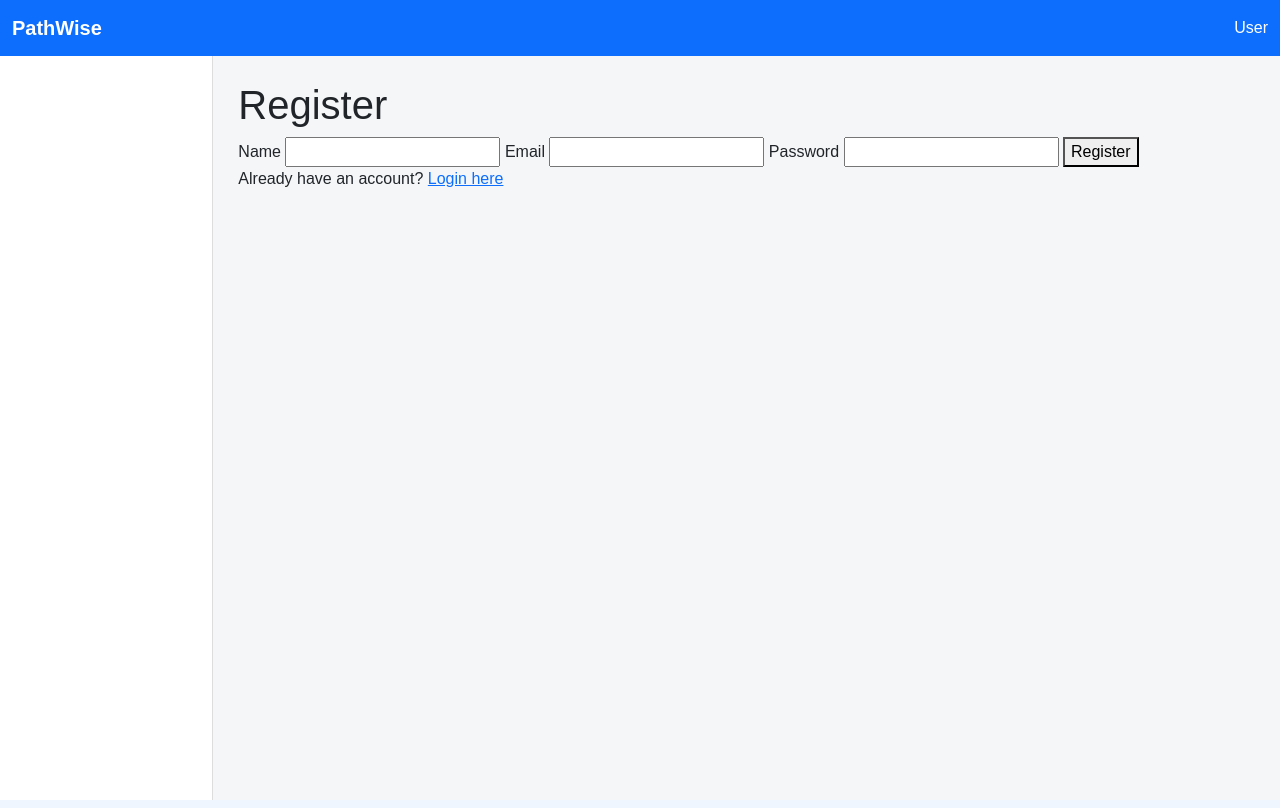
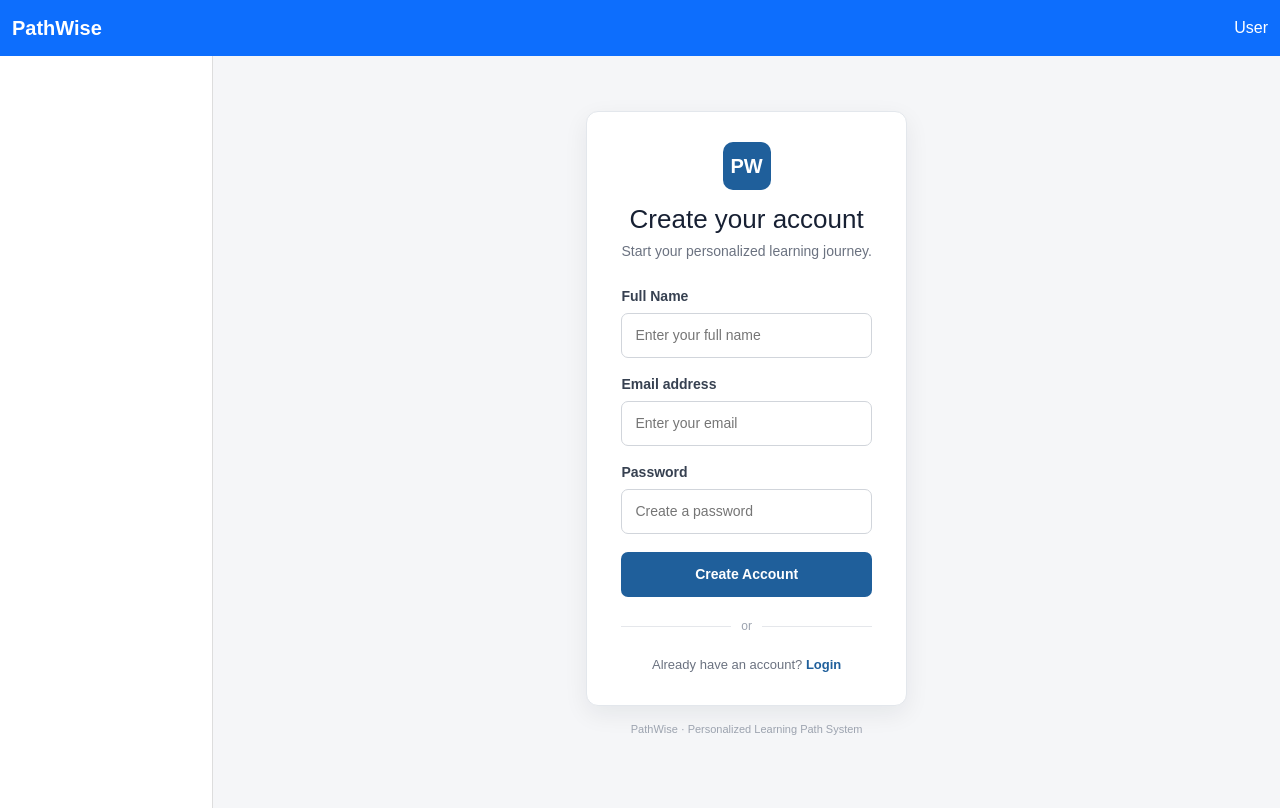
Before and after one commit to ishaanmishra0007-dev/Pathwise, a Flask app: template project/templates/register.html in a window 1280 px wide. Run offline with Flask 3, Linux system fonts and the light colour scheme; the template is opened without the code that fills it, so the values that code supplies are empty.

Commit message:
Improve student registration and career selection pages

```diff
--- a/project/templates/register.html
+++ b/project/templates/register.html
@@ -1,30 +1,241 @@
 {% extends "base.html" %}
 
+{% block title %}Sign Up | PathWise{% endblock %}
+
 {% block content %}
-<h1>Register</h1>
 
-{% with messages = get_flashed_messages(with_categories=true) %}
-  {% if messages %}
-    {% for category, message in messages %}
-      <p class="flash flash-{{ category }}">{{ message }}</p>
-    {% endfor %}
-  {% endif %}
-{% endwith %}
+<style>
+    .signup-page {
+        min-height: calc(100vh - 115px);
+        display: flex;
+        align-items: center;
+        justify-content: center;
+        padding: 30px 20px;
+    }
 
-<form method="POST" action="{{ url_for('main.register') }}">
-    <label for="name">Name</label>
-    <input type="text" name="name" id="name" required>
+    .signup-card {
+        width: 100%;
+        max-width: 390px;
+        background: #ffffff;
+        border: 1px solid #e3e7ec;
+        border-radius: 12px;
+        padding: 30px 34px;
+        box-shadow: 0 8px 25px rgba(15, 23, 42, 0.07);
+    }
 
-    <label for="email">Email</label>
-    <input type="email" name="email" id="email" required>
+    .signup-header {
+        text-align: center;
+        margin-bottom: 24px;
+    }
 
-    <label for="password">Password</label>
-    <input type="password" name="password" id="password" required>
+    .brand-mark {
+        width: 48px;
+        height: 48px;
+        margin: 0 auto 14px;
+        border-radius: 10px;
+        background: #1f5f9b;
+        color: white;
+        display: flex;
+        align-items: center;
+        justify-content: center;
+        font-size: 20px;
+        font-weight: bold;
+    }
+
+    .signup-header h1 {
+        margin: 0 0 6px;
+        font-size: 26px;
+        color: #172033;
+    }
+
+    .signup-header p {
+        margin: 0;
+        color: #6b7280;
+        font-size: 14px;
+    }
+
+    .form-group {
+        margin-bottom: 16px;
+    }
+
+    .form-group label {
+        display: block;
+        margin-bottom: 6px;
+        color: #374151;
+        font-size: 14px;
+        font-weight: 600;
+    }
+
+    .form-input {
+        width: 100%;
+        padding: 11px 13px;
+        border: 1px solid #d1d5db;
+        border-radius: 7px;
+        font-size: 14px;
+        outline: none;
+    }
+
+    .form-input:focus {
+        border-color: #1f5f9b;
+        box-shadow: 0 0 0 3px rgba(31, 95, 155, 0.1);
+    }
+
+    .signup-button {
+        width: 100%;
+        padding: 12px;
+        margin-top: 2px;
+        border: none;
+        border-radius: 7px;
+        background: #1f5f9b;
+        color: white;
+        font-size: 14px;
+        font-weight: 600;
+        cursor: pointer;
+    }
+
+    .signup-button:hover {
+        background: #174b7c;
+    }
+
+    .divider {
+        display: flex;
+        align-items: center;
+        gap: 10px;
+        margin: 20px 0;
+        color: #9ca3af;
+        font-size: 12px;
+    }
+
+    .divider::before,
+    .divider::after {
+        content: "";
+        flex: 1;
+        height: 1px;
+        background: #e5e7eb;
+    }
+
+    .login-text {
+        text-align: center;
+        margin: 0;
+        color: #6b7280;
+        font-size: 13px;
+    }
+
+    .login-text a {
+        color: #1f5f9b;
+        font-weight: 600;
+        text-decoration: none;
+    }
+
+    .signup-note {
+        text-align: center;
+        margin-top: 15px;
+        color: #9ca3af;
+        font-size: 11px;
+    }
+</style>
 
 
+<div class="signup-page">
 
-    <button type="submit">Register</button>
-</form>
+    <div>
 
-<p>Already have an account? <a href="{{ url_for('main.login') }}">Login here</a></p>
+        <div class="signup-card">
+
+            <div class="signup-header">
+
+                <div class="brand-mark">
+                    PW
+                </div>
+
+                <h1>Create your account</h1>
+
+                <p>
+                    Start your personalized learning journey.
+                </p>
+
+            </div>
+
+
+            <form method="POST"
+                  action="{{ url_for('main.register') }}">
+
+                <div class="form-group">
+
+                    <label for="name">Full Name</label>
+
+                    <input
+                        type="text"
+                        id="name"
+                        name="name"
+                        class="form-input"
+                        placeholder="Enter your full name"
+                        required
+                    >
+
+                </div>
+
+
+                <div class="form-group">
+
+                    <label for="email">Email address</label>
+
+                    <input
+                        type="email"
+                        id="email"
+                        name="email"
+                        class="form-input"
+                        placeholder="Enter your email"
+                        required
+                    >
+
+                </div>
+
+
+                <div class="form-group">
+
+                    <label for="password">Password</label>
+
+                    <input
+                        type="password"
+                        id="password"
+                        name="password"
+                        class="form-input"
+                        placeholder="Create a password"
+                        required
+                    >
+
+                </div>
+
+
+                <button type="submit" class="signup-button">
+                    Create Account
+                </button>
+
+            </form>
+
+
+            <div class="divider">
+                <span>or</span>
+            </div>
+
+
+            <p class="login-text">
+                Already have an account?
+                <a href="{{ url_for('main.login') }}">
+                    Login
+                </a>
+            </p>
+
+        </div>
+
+
+        <p class="signup-note">
+            PathWise · Personalized Learning Path System
+        </p>
+
+    </div>
+
+</div>
+
 {% endblock %}
--- a/project/templates/select_career.html
+++ b/project/templates/select_career.html
@@ -6,7 +6,6 @@
 
     <h1>Choose Your Career</h1>
 
-    <hr>
 
     <p class="intro">
         Select the career you want to pursue.
```
